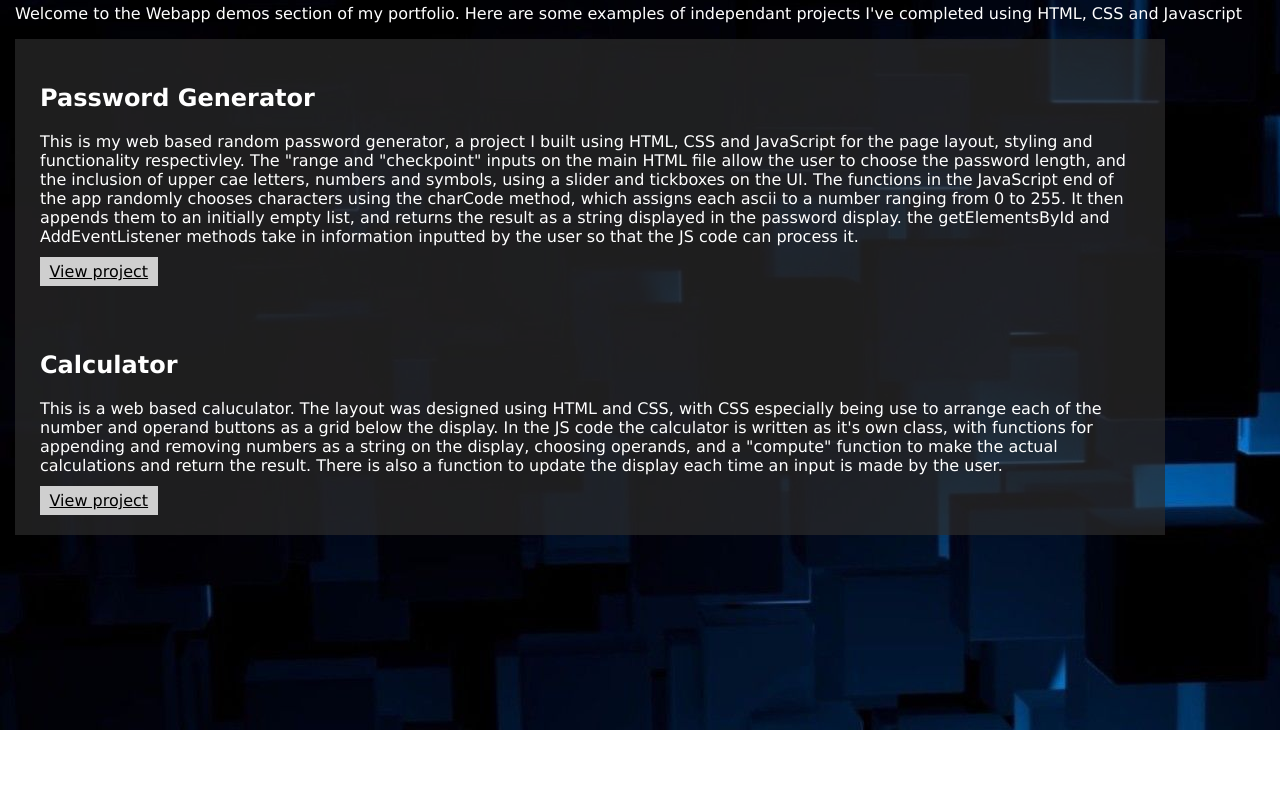
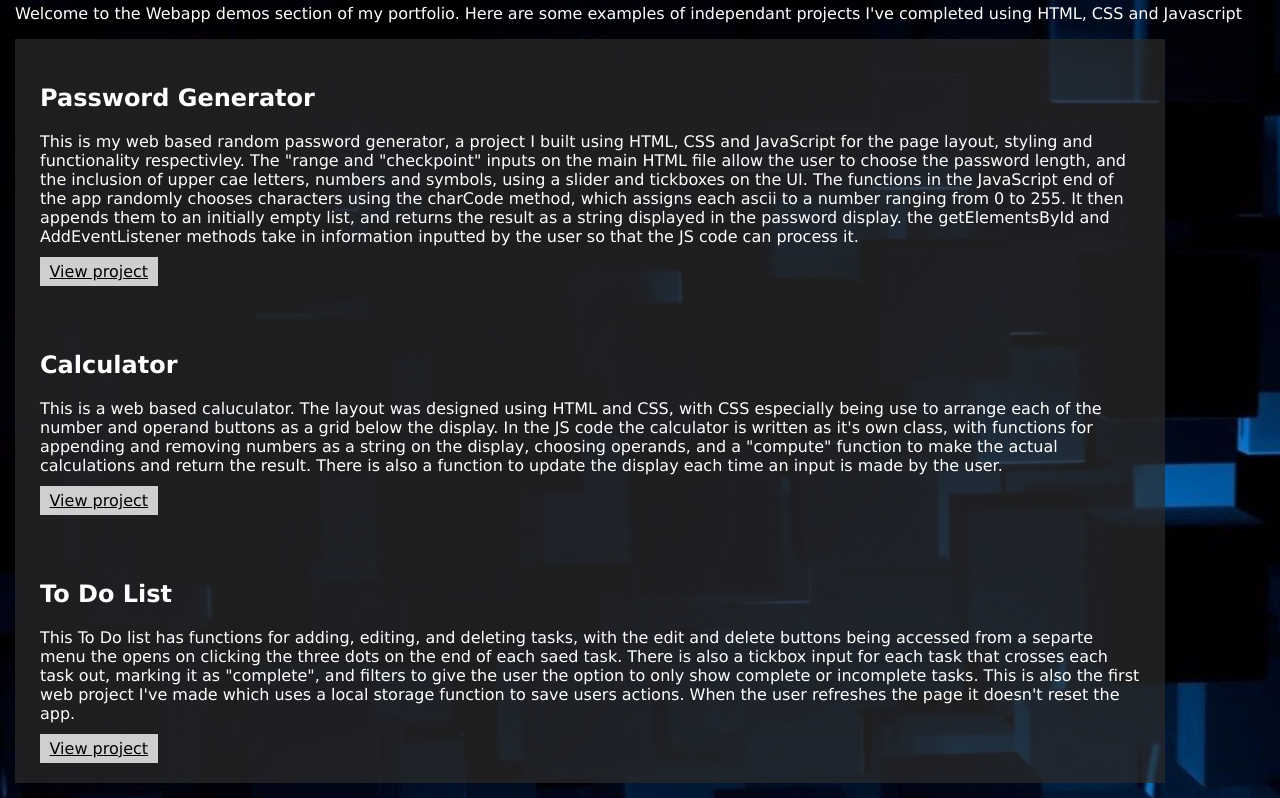
Before and after one commit to LeumasA/GithubDemos, a plain HTML site: page index.html in a window 1280 px wide. Shown: the part 70-868 px from the top of the page. Before the commit the page ends 800 px from the top, so only its background shows below. Drawn offline with Linux system fonts and the light colour scheme.

Commit message:
Updating main page

```diff
--- a/index.html
+++ b/index.html
@@ -21,5 +21,11 @@
             <a class = "link" href="https://leumasa.github.io/GithubDemos/JS%20Calculator/index.html">View project</a>
         </div>
 
+        <div class="container" id = "to-do-list">
+            <H2>To Do List</H2>
+            <p>This To Do list has functions for adding, editing, and deleting tasks, with the edit and delete buttons being accessed from a separte menu the opens on clicking the three dots on the end of each saed task. There is also a tickbox input for each task that crosses each task out, marking it as "complete", and filters to give the user the option to only show complete or incomplete tasks. This is also the first web project I've made which uses a local storage function to save users actions. When the user refreshes the page it doesn't reset the app.  </p>
+            <a class="link" href="https://leumasa.github.io/GithubDemos/JS%20ToDo%20List/index.html">View project</a>
+        </div>
+
 </body>
 </html>
```
